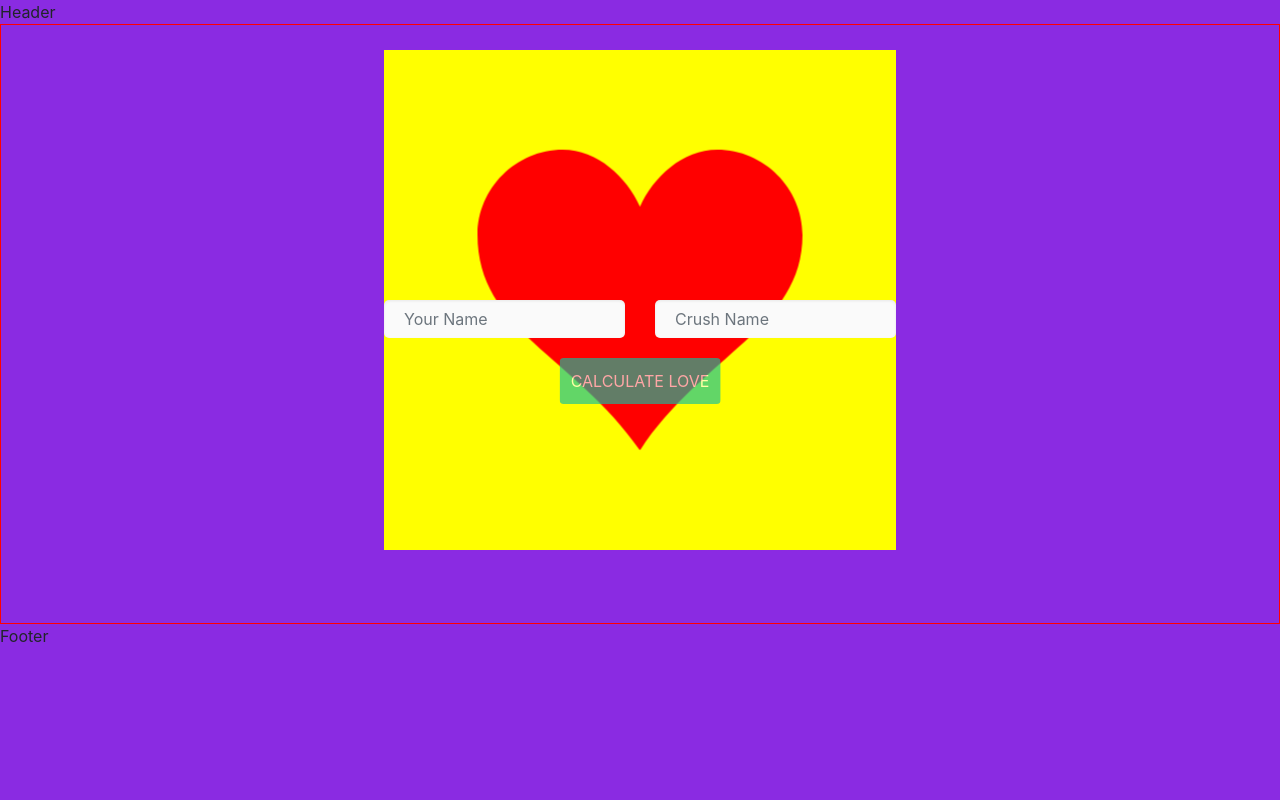
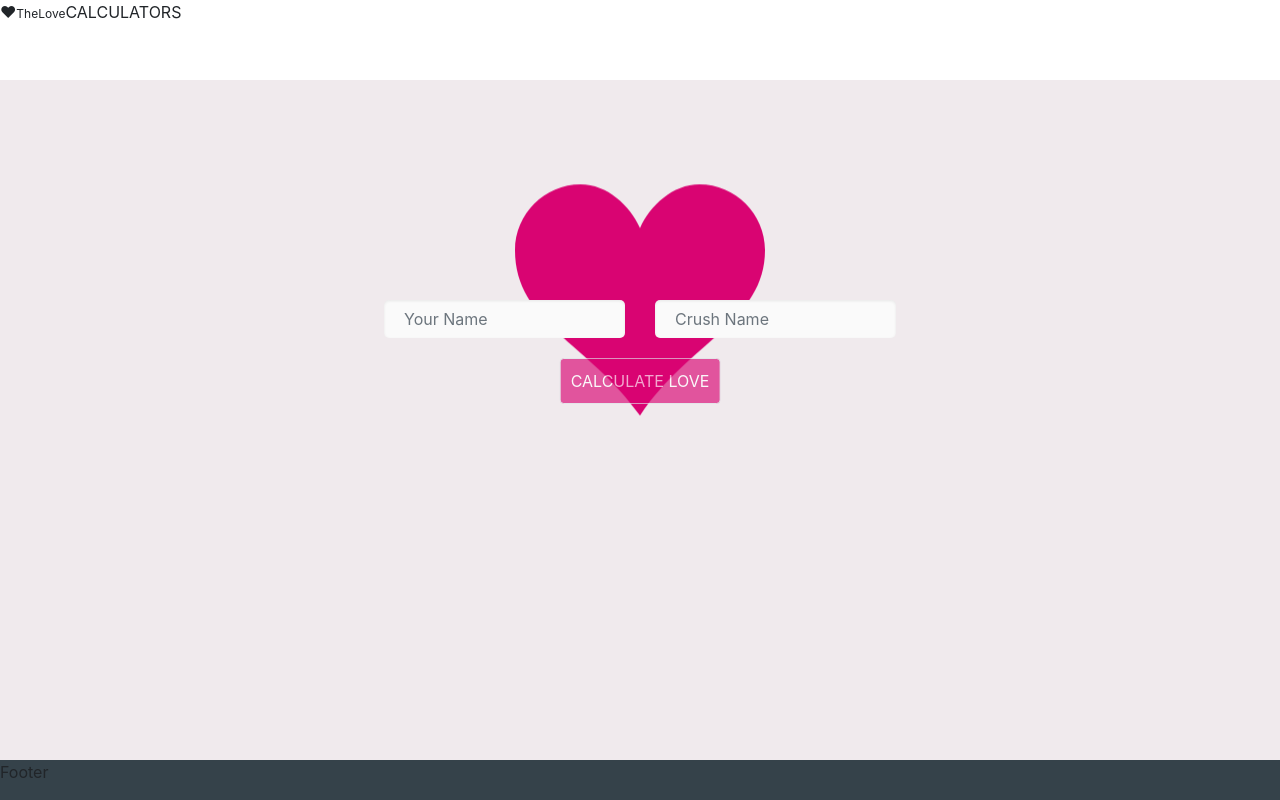
Before and after one commit to ThePrajwalNayak/love-calculator, an Angular app in the folder love-calculator/: page /loveCalculator in a window 1280 px wide. Built offline with nearby package versions, Linux system fonts and the light colour scheme.

Commit message:
Adding form

```diff
--- a/love-calculator/src/app/app.component.scss
+++ b/love-calculator/src/app/app.component.scss
@@ -1,4 +1,3 @@
 #app{
     height: 100vh;
-    background: blueviolet;
 }
--- a/love-calculator/src/app/footer/footer.component.scss
+++ b/love-calculator/src/app/footer/footer.component.scss
@@ -1,3 +1,4 @@
 #footer{
-    position: relative;
+    height: 5vh;
+    background-color: rgb(53, 66, 74);
 }
--- a/love-calculator/src/app/header/header.component.html
+++ b/love-calculator/src/app/header/header.component.html
@@ -1,3 +1,7 @@
 <div id="header">
-Header
+    <div id="logo">
+        <span>&hearts;</span>
+        <span class="first">TheLove</span>
+        <span class="secod">CALCULATORS</span>
+    </div>
 </div>
--- a/love-calculator/src/app/header/header.component.scss
+++ b/love-calculator/src/app/header/header.component.scss
@@ -1,3 +1,12 @@
 #header{
-
+    height: 10vh;
+    background-color: white;
+    #logo{
+        .first{
+            font-size: 12px;
+        }
+        .second{
+            font-size: 22px;
+        }
+    }
 }
--- a/love-calculator/src/app/home/home.component.html
+++ b/love-calculator/src/app/home/home.component.html
@@ -44,13 +44,13 @@
           </div>
         </div>
         <button [disabled]="!loveCalculatorForm.valid" [ngClass]="{'pointer-not-allowed' : !loveCalculatorForm.valid}"
-          type="submit" class="btn app-btn app-btn-primary center">CALCULATE LOVE</button>
+          type="submit" class="btn app-btn app-btn-primary center border">CALCULATE LOVE</button>
 
       </div>
       <div id="love-result" *ngIf="showLoveResult">
-
-        <p>Love beteen {{firstName}} and {{lastName}} is {{finalScore}}%
-        </p>
+<p>
+        Love beteen <span class="highlight">{{firstName}} </span>and <span class="highlight">{{lastName}}</span> <span class="highlight"> {{finalScore}}%</span>
+      </p>
 
       </div>
     </form>
--- a/love-calculator/src/app/home/home.component.scss
+++ b/love-calculator/src/app/home/home.component.scss
@@ -1,17 +1,19 @@
 #home {
+  height: 85vh;
+  background-color: rgb(240, 234, 237);
 
+  // background-color: rgb(217, 4, 114);
   #love-calculator-wrapper {
 
 
-    border: 1px solid red;
+    // border: 1px solid red;
     height: 600px;
 
     #love-calculator-form {
 
       width: 40%;
-      height: 500px;
+      // height: 500px;
       color: white;
-      background: yellow;
       position: absolute;
       top: 300px;
       left: 50%;
@@ -29,7 +31,7 @@
         transform: translate(-50%, -50%);
 
         .heart {
-          fill: red;
+          fill: rgb(217, 4, 114);
           width: 250px;
           animation: pulse 1s ease infinite;
         }
@@ -51,7 +53,7 @@
 
       #love-calculator-form-input {
         position: absolute;
-        top: 50%;
+        top: 40%;
         width: 100%;
 
         .item {
@@ -75,32 +77,38 @@
           padding: 10px;
           text-align: center;
         }
+
         .app-btn-primary {
           color: white !important;
-          background-color: #0fc19e;
+          background-color: rgb(217, 4, 114);
         }
 
         .center {
           margin-top: 20px;
-            position:relative;
+          position: relative;
           left: 50%;
           transform: translateX(-50%);
         }
 
-          .pointer-not-allowed{
+        .pointer-not-allowed {
           cursor: not-allowed !important;
         }
 
       }
 
-      #love-result{
+      #love-result {
         text-align: center;
         position: absolute;
         bottom: 20px;
         left: 0;
-          text-align: center;
-          p{
-             text-align: center;
+
+        p {
+          transform: translateX(50%);
+          .highlight {
+            font-size: 18px;
+            font-weight: 600;
+            color: rgb(217, 4, 114);
+          }
         }
       }
 
--- a/love-calculator/src/index.html
+++ b/love-calculator/src/index.html
@@ -2,7 +2,7 @@
 <html lang="en">
 <head>
   <meta charset="utf-8">
-  <title>LoveCalculator</title>
+  <title>Love Meter Calculator | Love Percentage Calculator</title>
   <base href="/">
 
   <meta name="viewport" content="width=device-width, initial-scale=1">
```
Lines whose indentation alone changed are shown as unchanged.
